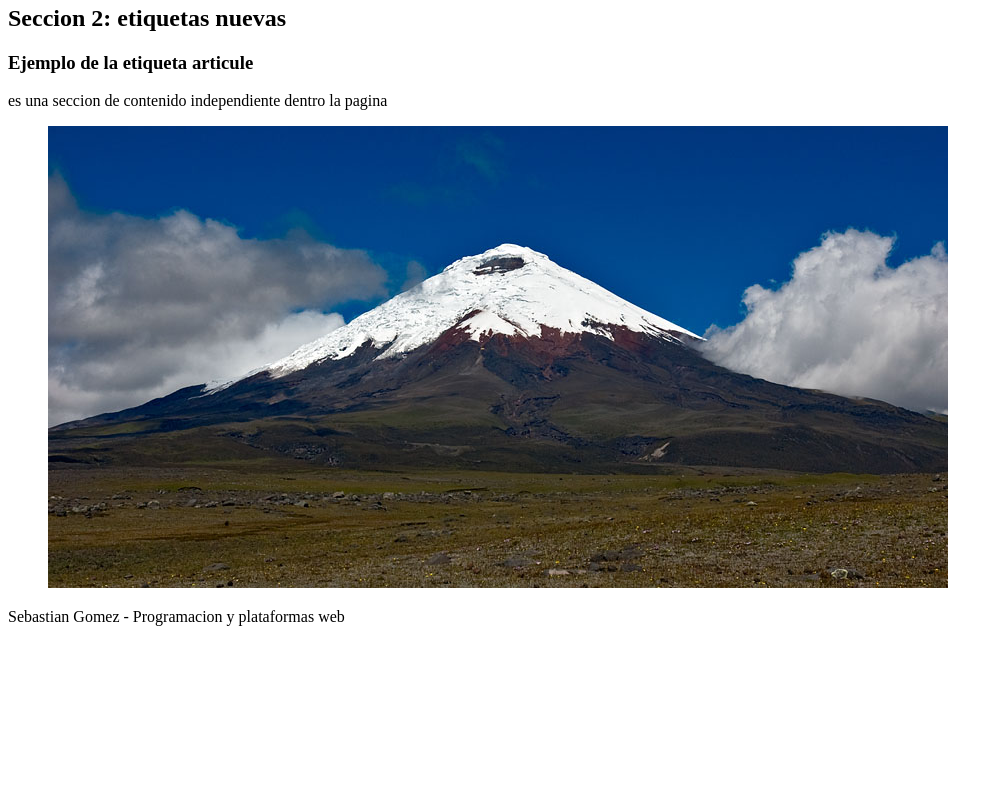
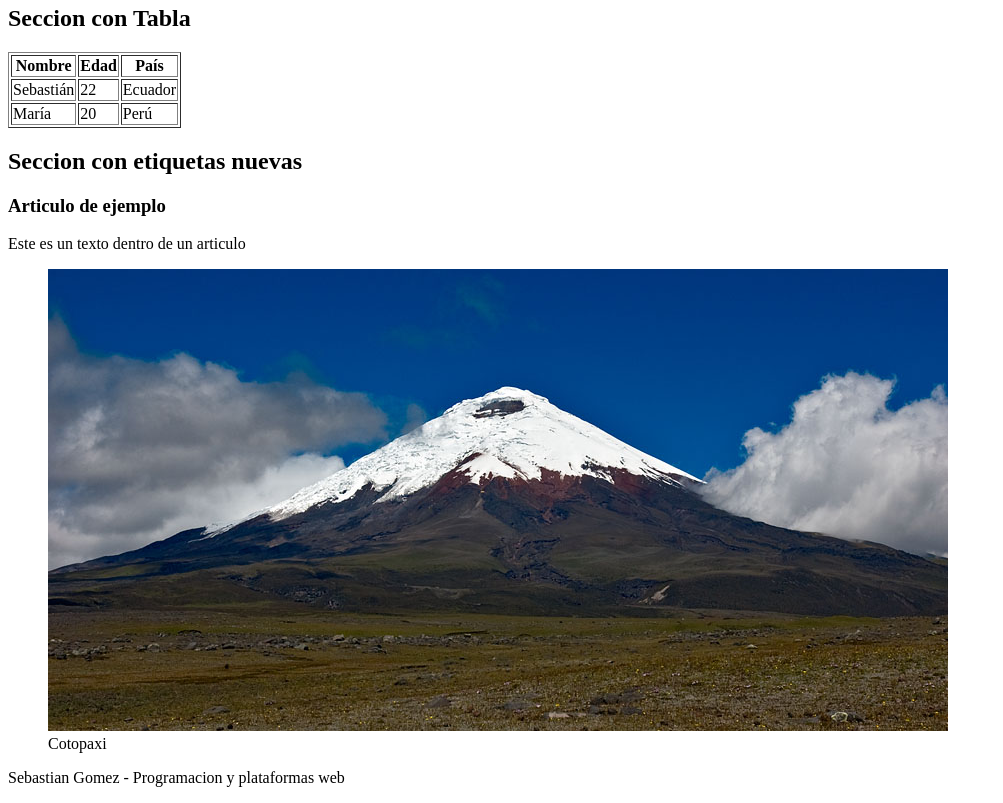
Before and after one commit to SebastianGomez0910/icc-ppw-u1-mi_pagina_web, a plain HTML site: page index.html in a window 1280 px wide. Shown: the part 122-925 px from the top of the page, without its empty margins (0-1003 px from the left). Before the commit the page ends 800 px from the top, so only its background shows below. Drawn offline with Linux system fonts and the light colour scheme.

Commit message:
Actualizacion

```diff
--- a/index.html
+++ b/index.html
@@ -8,20 +8,50 @@
 <body>
     <header>
         <h1>Mi pagina web</h1>
-        <h2>Proyecto de la Asignatura programacion y plataformas web</h2>
+        <h2>Esta es mi pagina de ejemplo</h2>
     </header>
     <section>
-        <h2>Seccion 2: etiquetas nuevas</h2>
 
-        <article>
-            <h3>Ejemplo de la etiqueta articule</h3>
-            <p>es una seccion de contenido independiente dentro la pagina</p>
-        </article>
+    <section>
 
-        <figure>
-            <img src="coto.jpg"  alt="Imagen prueba">
+        <section id="tabla">
+            <h2>Seccion con Tabla</h2>
+            <table border="1">
+                <thead>
+                    <tr>
+                        <th>Nombre</th>
+                        <th>Edad</th>
+                        <th>País</th>
+                    </tr>
+                </thead>
+                <tbody>
+                    <tr>
+                        <td>Sebastián</td>
+                        <td>22</td>
+                        <td>Ecuador</td>
+                    </tr>
+                    <tr>
+                        <td>María</td>
+                        <td>20</td>
+                        <td>Perú</td>
+                    </tr>
+                </tbody>
+            </table>
+        </section>
 
-        </figure>
+        <section id="etiquetas">
+            <h2>Seccion con etiquetas nuevas</h2>
+            <article>
+                <h3>Articulo de ejemplo</h3>
+                <p>Este es un texto dentro de un articulo</p>
+            </article>
+
+            <figure>
+                <img src="coto.jpg" alt="Imagen de ejemplo">
+                <figcaption>Cotopaxi</figcaption>
+            </figure>
+        </section>
+
     </section>
     <footer>
         <p>Sebastian Gomez - Programacion y plataformas web </p>
```
